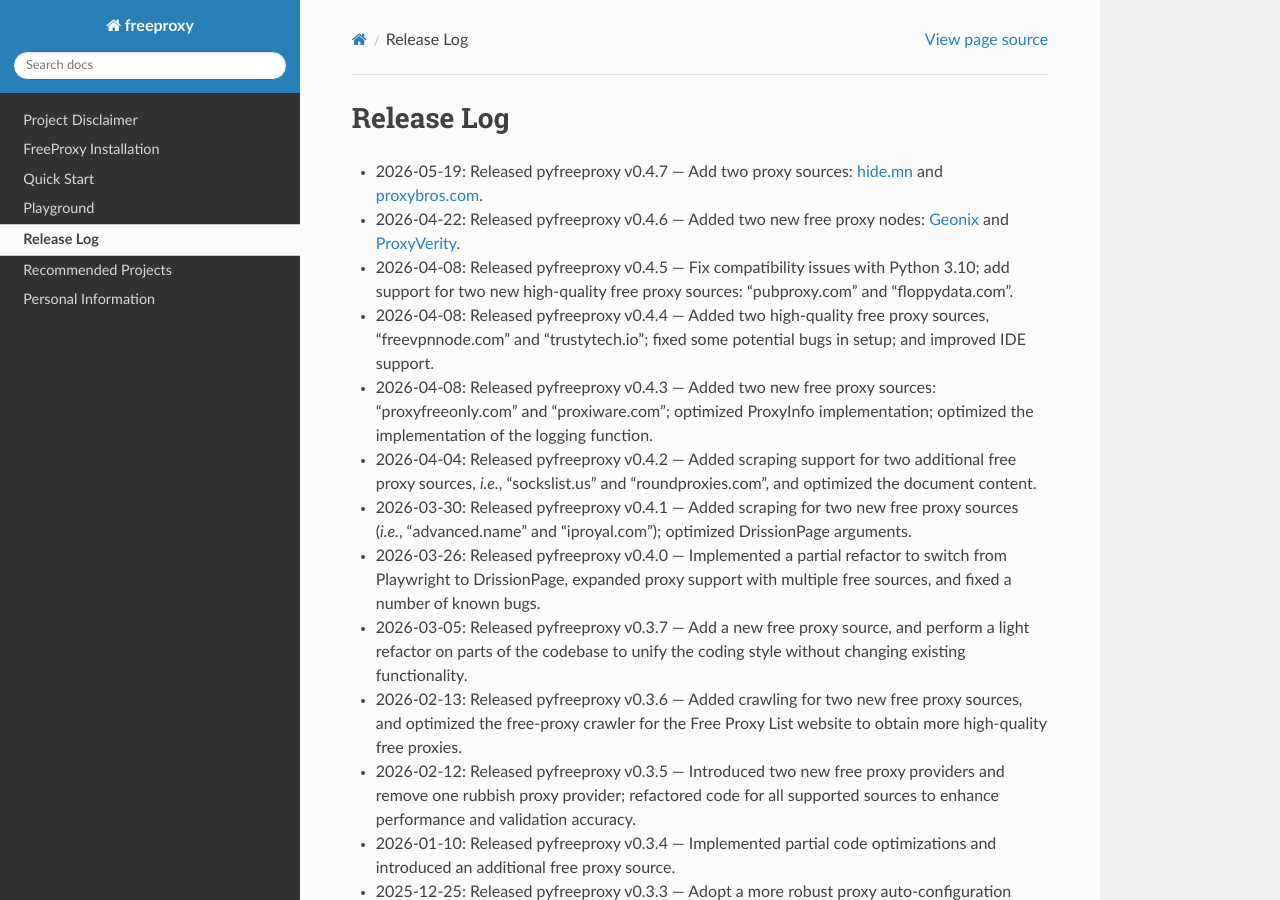
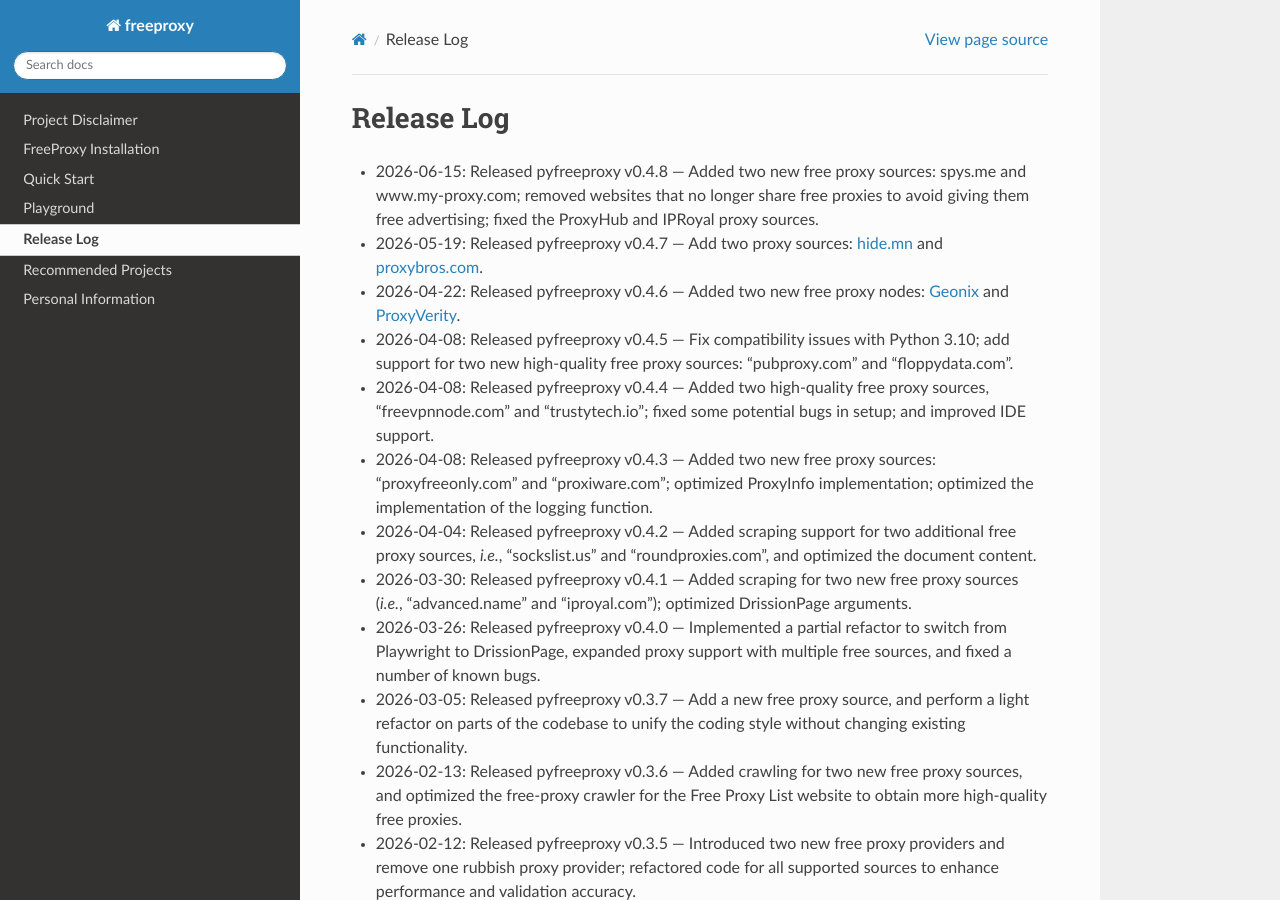
Before and after one commit to CharlesPikachu/freeproxy, a Sphinx documentation site: the page built from docs/Changelog.md, in a window 1280 px wide and 900 px high. Built offline with Sphinx 7.4.7 and the Read the Docs theme 3.1.0, drawn with Linux system fonts in a browser that asks for light colours.

Commit message:
bump to pyfreeproxy v0.4.8

```diff
--- a/docs/Changelog.md
+++ b/docs/Changelog.md
@@ -1,4 +1,6 @@
 # Release Log
+
+- 2026-06-15: Released pyfreeproxy v0.4.8 — Added two new free proxy sources: spys.me and www.my-proxy.com; removed websites that no longer share free proxies to avoid giving them free advertising; fixed the ProxyHub and IPRoyal proxy sources.
 
 - 2026-05-19: Released pyfreeproxy v0.4.7 — Add two proxy sources: [hide.mn](https://hide.mn/en/proxy-list/) and [proxybros.com](https://proxybros.com/free-proxy-list/).
 
--- a/docs/conf.py
+++ b/docs/conf.py
@@ -20,7 +20,7 @@
 project = 'freeproxy'
 copyright = '2022-2030, Zhenchao Jin'
 author = 'Zhenchao Jin'
-release = '0.4.7'
+release = '0.4.8'
 
 # -- General configuration ---------------------------------------------------
 
--- a/freeproxy/__init__.py
+++ b/freeproxy/__init__.py
@@ -5,7 +5,7 @@ __description__ = 'FreeProxy: Collecting free proxies from internet.'
 '''url'''
 __url__ = 'https://github.com/CharlesPikachu/freeproxy'
 '''version'''
-__version__ = '0.4.7'
+__version__ = '0.4.8'
 '''author'''
 __author__ = 'Zhenchao Jin'
 '''email'''
```
Also changed, not shown: README.md (+1 -1 lines).
